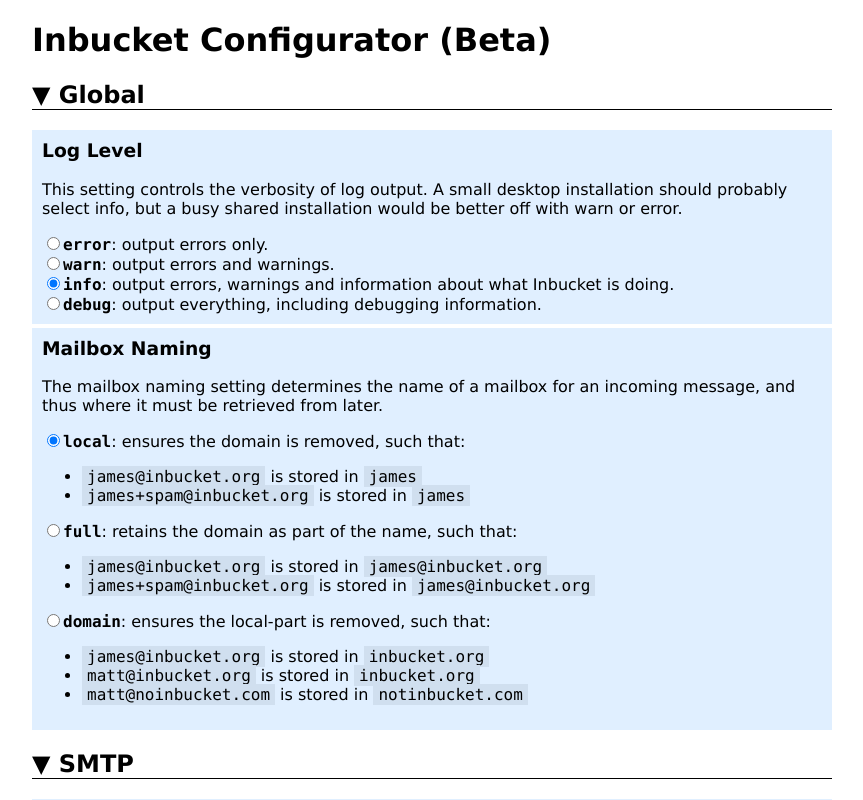
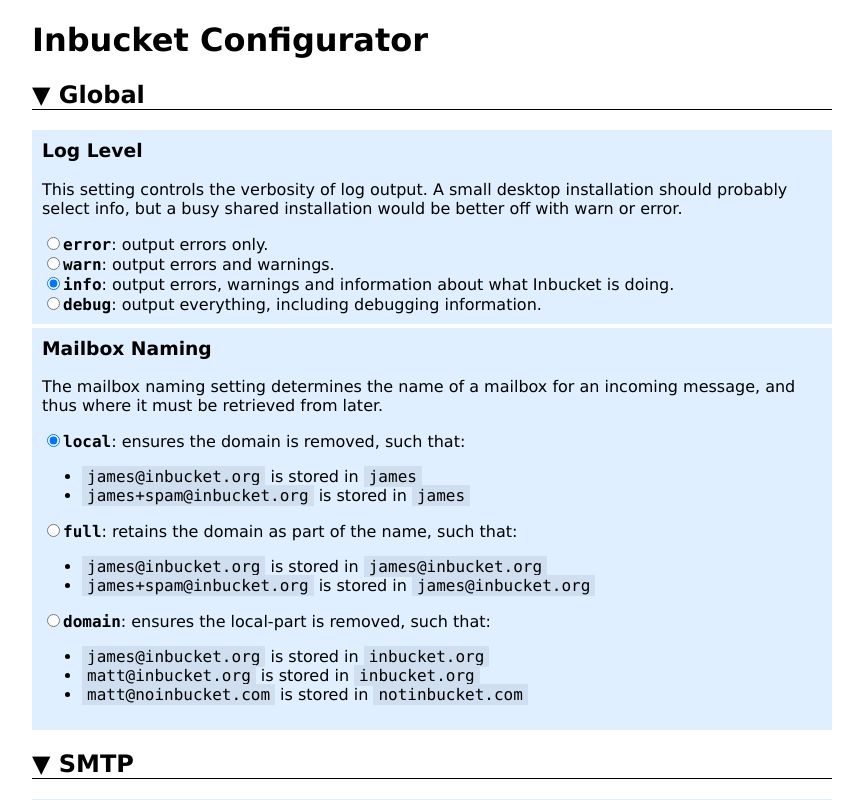
Before and after one commit to inbucket/inbucket.org, a Vue app in the folder vue-configurator/: page / in a window 1280 px wide. Shown: the top 800 px of the page, without its empty margins (208-1071 px from the left). Built offline with nearby package versions, Linux system fonts and the light colour scheme.

Commit message:
Configurator promotion ;)

```diff
--- a/vue-configurator/src/App.vue
+++ b/vue-configurator/src/App.vue
@@ -1,6 +1,6 @@
 <template>
   <div id="app">
-    <h1>Inbucket Configurator (Beta)</h1>
+    <h1>Inbucket Configurator</h1>
     <ConfigForm/>
     <br/>
     <p>
```
Also changed, not shown: 1 other file (tests, documents, lock files or other folders).
